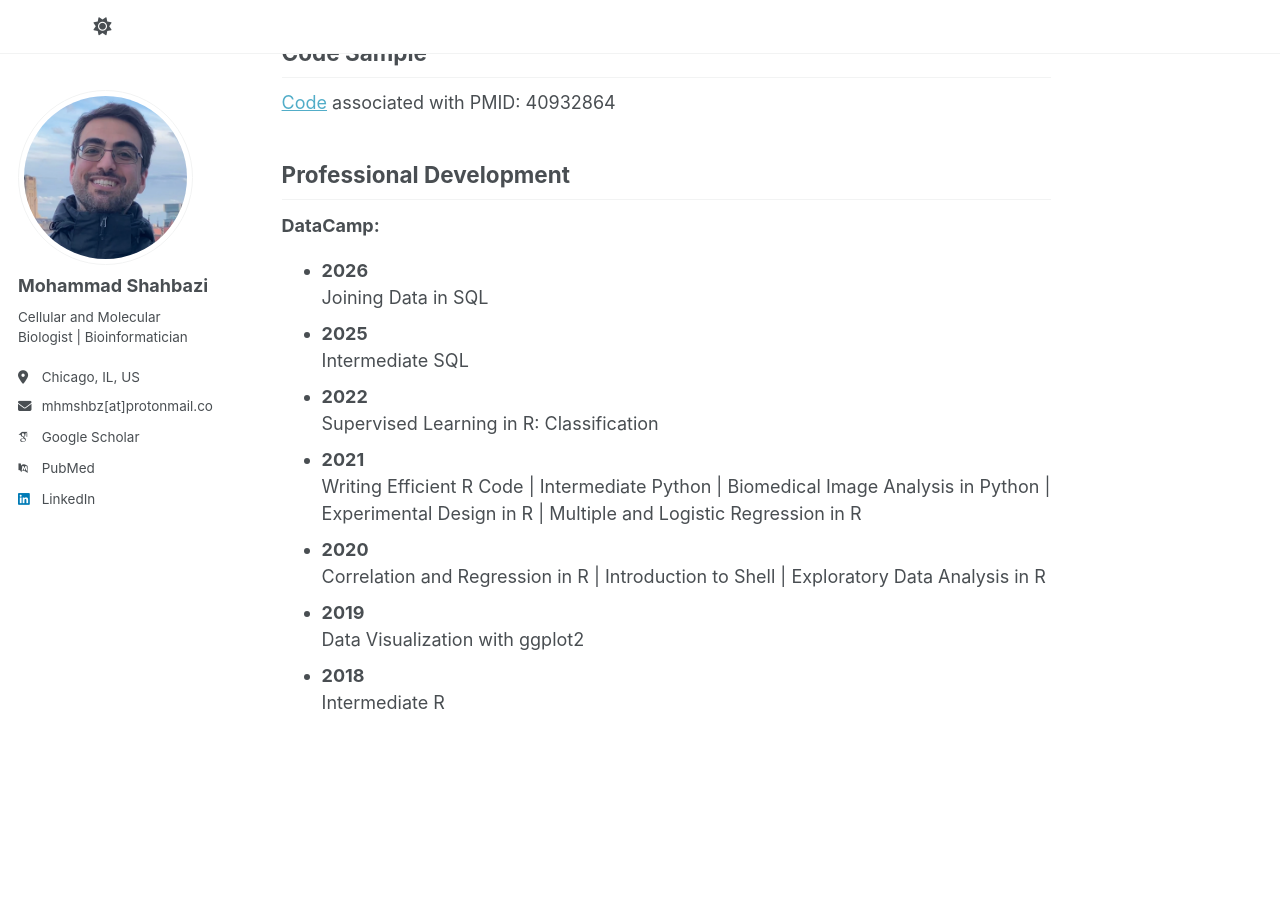
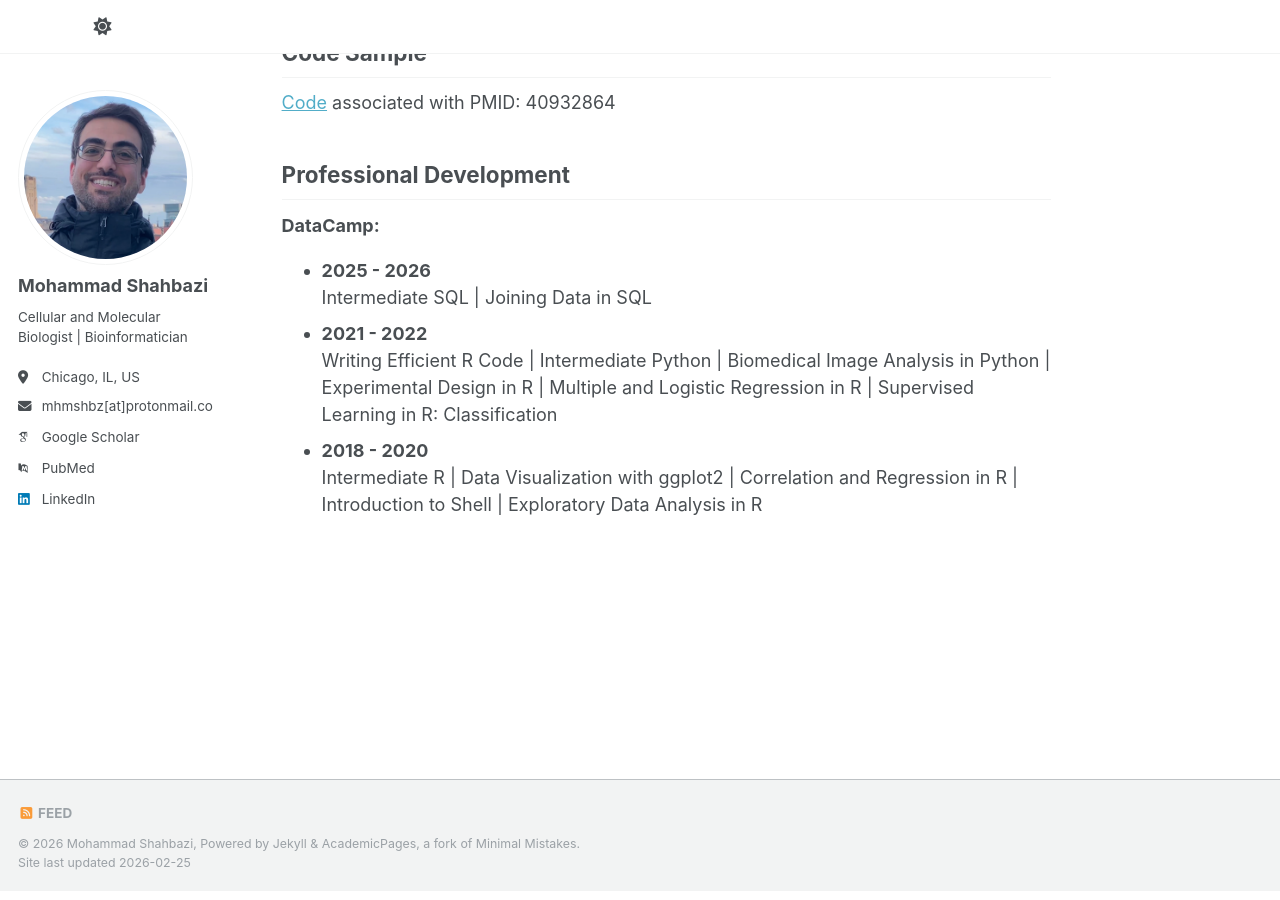
Before and after one commit to shahbazi-m/shahbazi-m.github.io, a Jekyll site: the page built from _pages/about.md, in a window 1280 px wide and 900 px high, scrolled down 2784 px. Built offline with Jekyll 4.4.1, drawn with Linux system fonts in a browser that asks for light colours; some web fonts are replaced; a script that is not in the unit is left out.

Commit message:
Update about.md

```diff
--- a/_pages/about.md
+++ b/_pages/about.md
@@ -89,25 +89,12 @@ Professional Development
 ------
 <strong>DataCamp:</strong>
 <ul>
-  <li><strong>2026</strong><br>
-  Joining Data in SQL</li>
+  <li><strong>2025 - 2026</strong><br>
+   Intermediate SQL | Joining Data in SQL</li>
 
-  <li><strong>2025</strong><br>
-  Intermediate SQL</li>
+  <li><strong>2021 - 2022</strong><br>
+  Writing Efficient R Code | Intermediate Python | Biomedical Image Analysis in Python | Experimental Design in R | Multiple and Logistic Regression in R | Supervised Learning in R: Classification</li>
 
-  <li><strong>2022</strong><br>
-  Supervised Learning in R: Classification</li>
-
-  <li><strong>2021</strong><br>
-  Writing Efficient R Code | Intermediate Python | Biomedical Image Analysis in Python  | Experimental Design in R 	|   Multiple and Logistic Regression in R</li>
-
-  <li><strong>2020</strong><br>
-  Correlation and Regression in R | Introduction to Shell | Exploratory Data Analysis in R</li>
-
-  <li><strong>2019</strong><br>
-  Data Visualization with ggplot2</li>
-
-  <li><strong>2018</strong><br>
-  Intermediate R</li>
-
+  <li><strong>2018 - 2020</strong><br>
+  Intermediate R | Data Visualization with ggplot2 | Correlation and Regression in R | Introduction to Shell | Exploratory Data Analysis in R</li>
 </ul>
```
